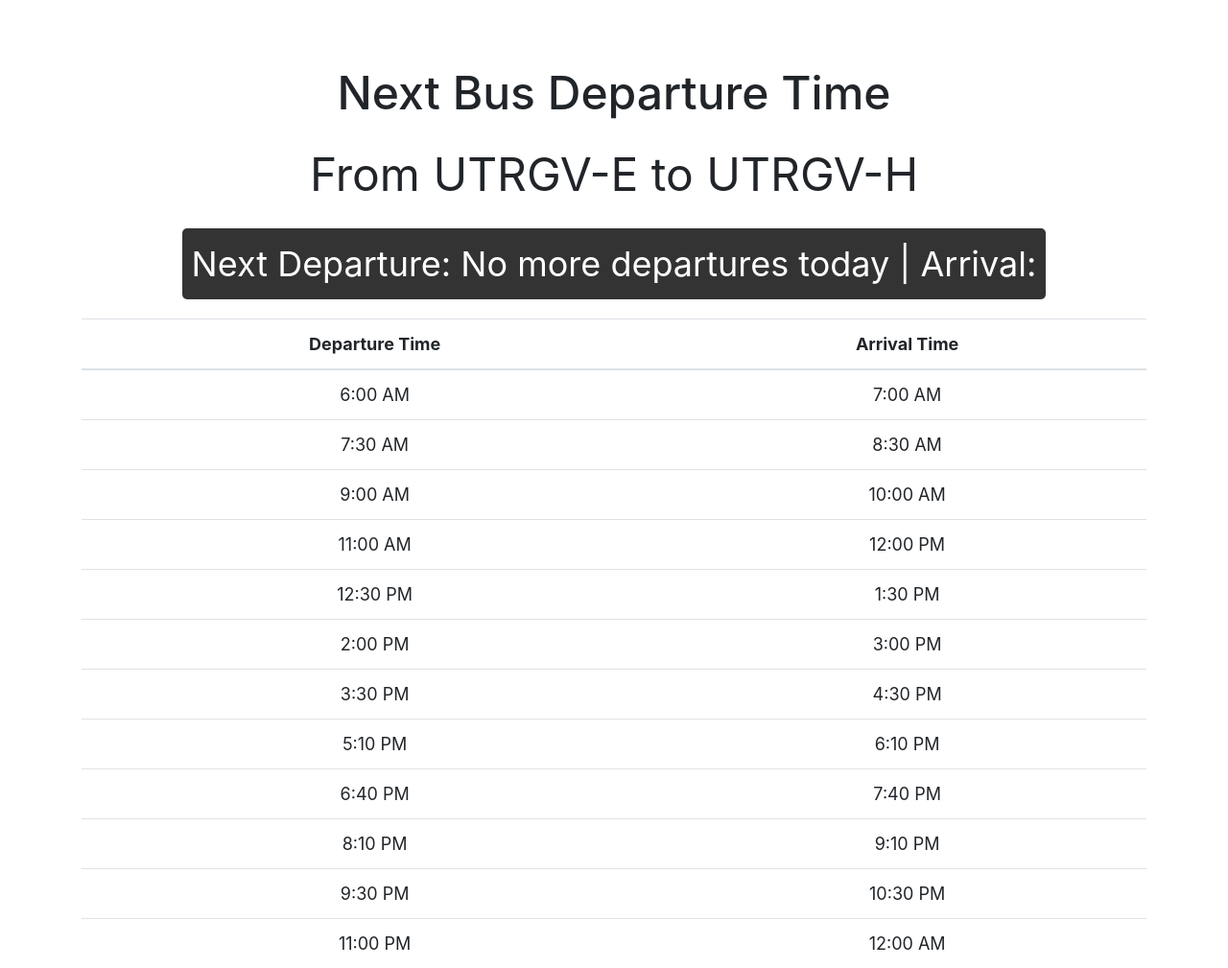
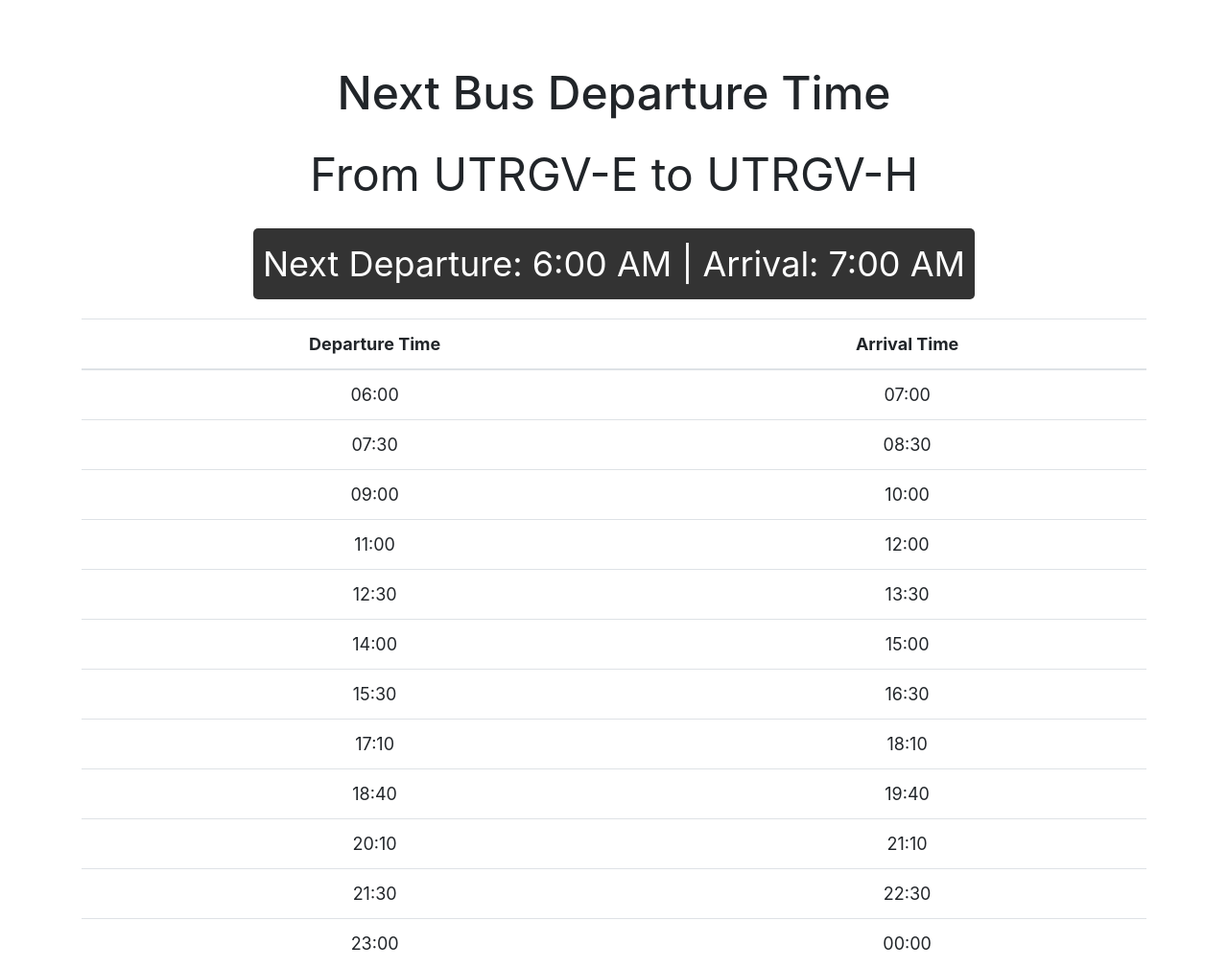
Before and after one commit to SPagayon/NeverMissBusAgainSite, a plain HTML site: page index.html in a window 1280 px wide. Shown: the whole page at 96% size. Drawn offline with nearby package versions, Linux system fonts and the light colour scheme.

Commit message:
Time Bug Fix

```diff
--- a/script.js
+++ b/script.js
@@ -1,70 +1,63 @@
-// Function to format time as AM/PM
-function formatAMPM(time) {
-    const [hours, minutes] = time.split(':');
-    const parsedHours = parseInt(hours);
-    const ampm = parsedHours >= 12 ? 'PM' : 'AM';
-    const formattedHours = parsedHours % 12 === 0 ? '12' : (parsedHours % 12).toString();
-    return `${formattedHours}:${minutes} ${ampm}`;
-}
-
-// Function to calculate the next departure time
 function calculateNextDeparture(scheduleData) {
-    // Get the current time
     const currentTime = new Date();
     const currentHours = currentTime.getHours();
     const currentMinutes = currentTime.getMinutes();
 
-    // Convert current time to a string in HH:MM format
-    const currentTimeString = `${currentHours}:${currentMinutes < 10 ? '0' : ''}${currentMinutes}`;
+    // Convert current time to a numeric representation (e.g., 0028 for 12:28 AM)
+    const currentTimeNumeric = currentHours * 100 + currentMinutes;
 
-    // Find the next departure time and its corresponding arrival time
-    let nextDeparture = "No more departures today";
-    let nextArrival = "";
+    let nextDepartureTime = Infinity; // Initialize with a large value
+    let nextArrivalTime = '';
 
     for (let i = 0; i < scheduleData.length; i++) {
-        const row = scheduleData[i];
-        const departureTime = row[0]; // Departure time is the first column
-        const arrivalTime = row[1];   // Arrival time is the second column
+        const [departureTime, arrivalTime] = scheduleData[i].map(time => {
+            // Convert departure and arrival times to numeric representation
+            const [hours, minutes] = time.split(':');
+            return parseInt(hours) * 100 + parseInt(minutes);
+        });
 
-        if (departureTime > currentTimeString) {
-            nextDeparture = formatAMPM(departureTime);
-            nextArrival = formatAMPM(arrivalTime);
-            break;
+        // Check if the departure time is greater than the current time and earlier than the previously found next departure
+        if (departureTime > currentTimeNumeric && departureTime < nextDepartureTime) {
+            nextDepartureTime = departureTime;
+            nextArrivalTime = arrivalTime;
         }
     }
 
-    // Display the result
-    document.getElementById('result').textContent = `Next Departure: ${nextDeparture} | Arrival: ${nextArrival}`;
+    // Format the next departure and arrival times as HH:MM AM/PM
+    const formatTime = (timeNumeric) => {
+        const hours = Math.floor(timeNumeric / 100);
+        const minutes = timeNumeric % 100;
+        const ampm = hours >= 12 ? 'PM' : 'AM';
+        const formattedHours = hours % 12 === 0 ? 12 : hours % 12;
+        return `${formattedHours}:${minutes < 10 ? '0' : ''}${minutes} ${ampm}`;
+    };
+
+    // Display the next departure and arrival times
+    document.getElementById('result').textContent = `Next Departure: ${formatTime(nextDepartureTime)} | Arrival: ${formatTime(nextArrivalTime)}`;
 
     // Create the table rows for all times
-    const tableBody = document.querySelector('#schedule-table-body');
+    const tableBody = document.getElementById('schedule-table-body');
     tableBody.innerHTML = '';
 
     for (let i = 0; i < scheduleData.length; i++) {
-        const row = scheduleData[i];
-        const departureTime = formatAMPM(row[0]);
-        const arrivalTime = formatAMPM(row[1]);
-
+        const [departureTime, arrivalTime] = scheduleData[i];
         const rowElement = document.createElement('tr');
         rowElement.innerHTML = `<td>${departureTime}</td><td>${arrivalTime}</td>`;
         tableBody.appendChild(rowElement);
     }
 }
 
-// Fetch and parse the CSV file
 fetch('bus_schedule.csv')
     .then(response => response.text())
     .then(csvData => {
-        // Parse the CSV data
         const rows = csvData.split('\n');
         const scheduleData = [];
 
-        for (let i = 1; i < rows.length; i++) { // Start from 1 to skip the header row
+        for (let i = 1; i < rows.length; i++) {
             const columns = rows[i].split(',');
             scheduleData.push(columns);
         }
 
-        // Call the function to calculate and format the next departure and arrival times
         calculateNextDeparture(scheduleData);
     })
     .catch(error => console.error('Error:', error));
```
Also changed, not shown: bus_schedule.csv (line endings or trailing spaces), index.html (line endings or trailing spaces), style.css (line endings or trailing spaces).
